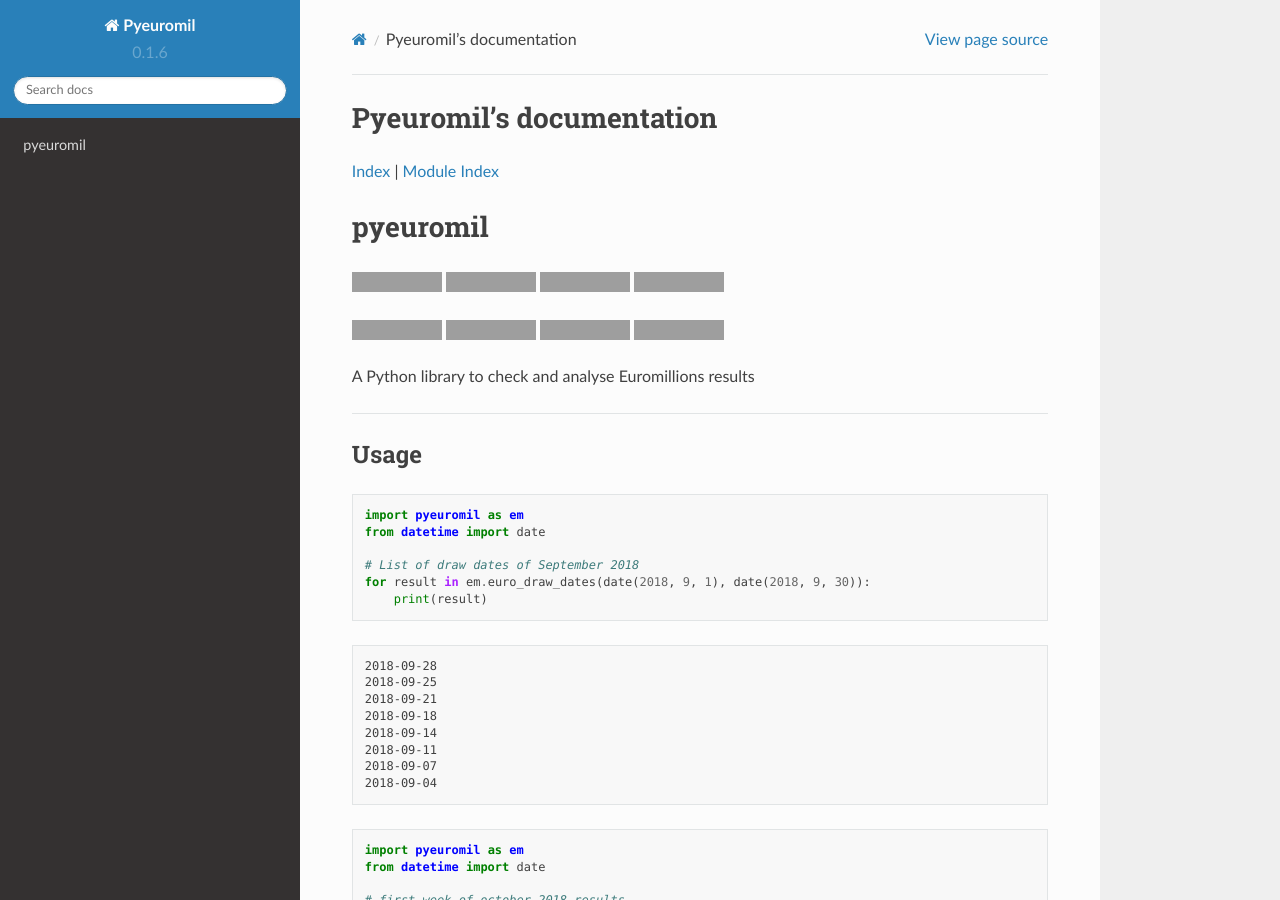
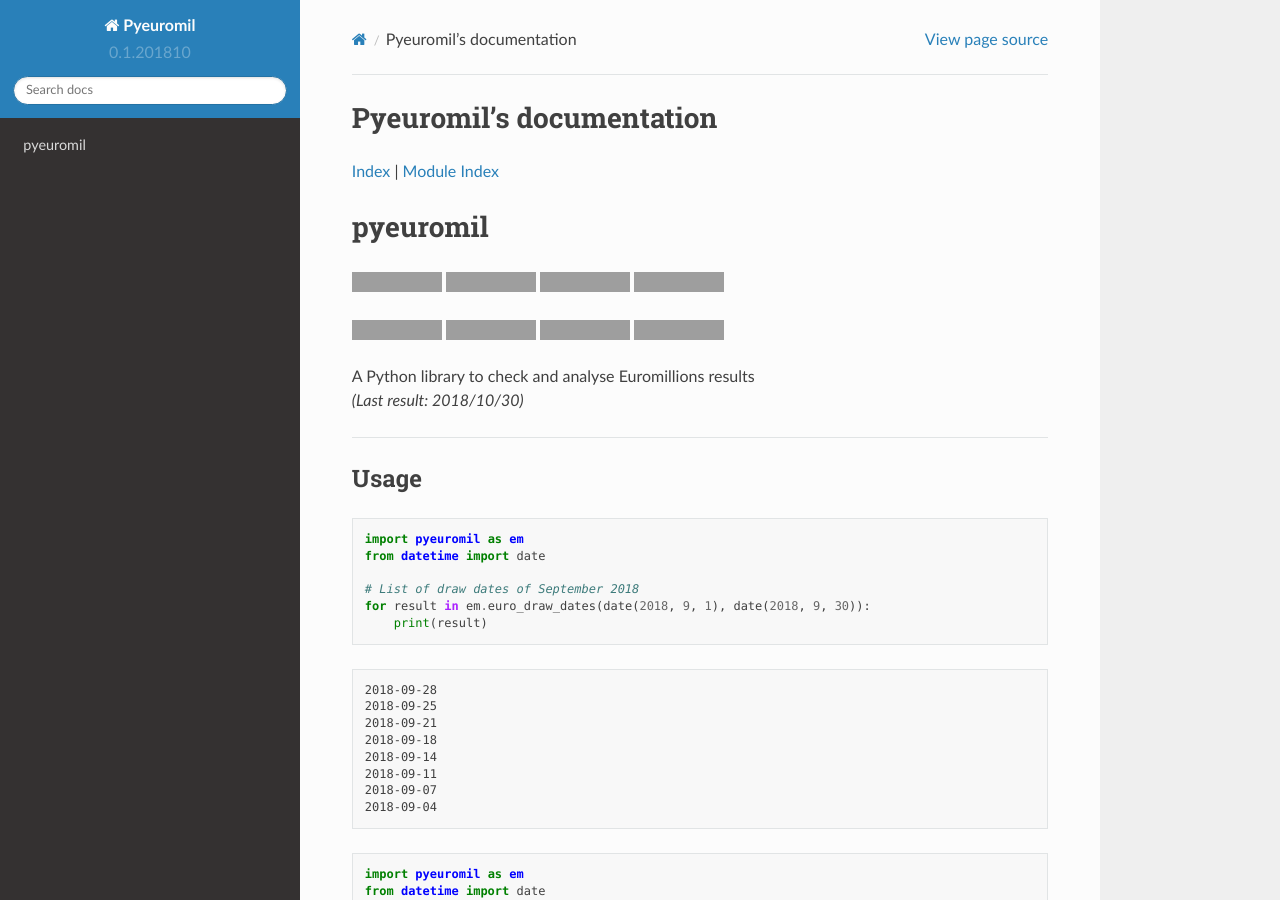
Before and after one commit to acpirience/pyeuromil, a Sphinx documentation site: the page built from docs/index.rst, in a window 1280 px wide and 900 px high, cut to the strip 0-900 px from the top of the window. Built offline with Sphinx 7.4.7 and the Read the Docs theme 2.0.0, drawn with Linux system fonts in a browser that asks for light colours; grey boxes are pictures that could not be loaded.

Commit message:
Bump version to 0.1.201810

```diff
--- a/README.rst
+++ b/README.rst
@@ -5,7 +5,8 @@ pyeuromil
 
 |Travis-Status| |Last-Commit| |Codecov| |RTDimg|
 
-A Python library to check and analyse Euromillions results
+| A Python library to check and analyse Euromillions results
+| *(Last result: 2018/10/30)*
 
 ------------------------------------------
 
--- a/docs/conf.py
+++ b/docs/conf.py
@@ -24,7 +24,7 @@ copyright = "2018, Acpirience"
 author = "Acpirience"
 
 # The short X.Y version
-version = "0.1.6"
+version = "0.1.201810"
 # The full version, including alpha/beta/rc tags
 release = "beta"
 
--- a/pyeuromil/__init__.py
+++ b/pyeuromil/__init__.py
@@ -1,7 +1,7 @@
 """pyeuromil - A python library to check and analyse Euromillions results"""
 
 
-__version__ = "0.1.6"
+__version__ = "0.1.201810"
 __author__ = "Acpirience <acpirience@gmail.com>"
 __all__ = []
 
--- a/setup.py
+++ b/setup.py
@@ -16,7 +16,7 @@ def read(filename):
 
 setup(
     name="pyeuromil",
-    version="0.1.6",
+    version="0.1.201810",
     url="https://github.com/acpirience/pyeuromil",
     project_urls=OrderedDict(
         (
```
Also changed, not shown: .bumpversion.cfg.
